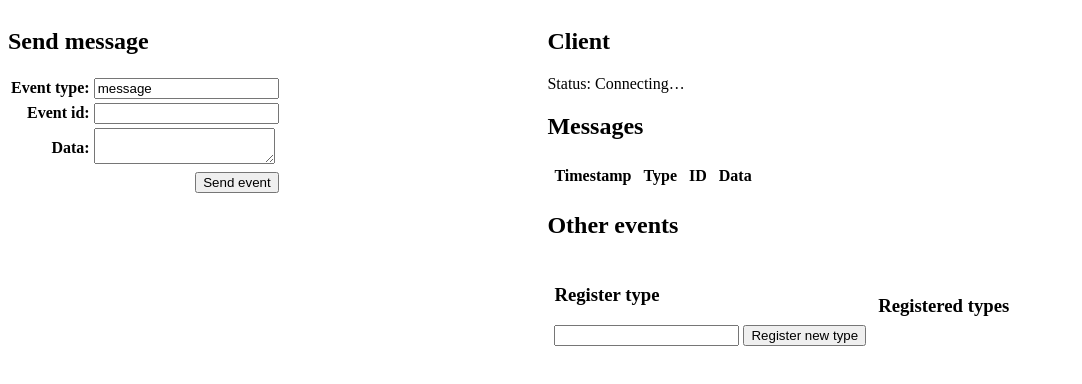
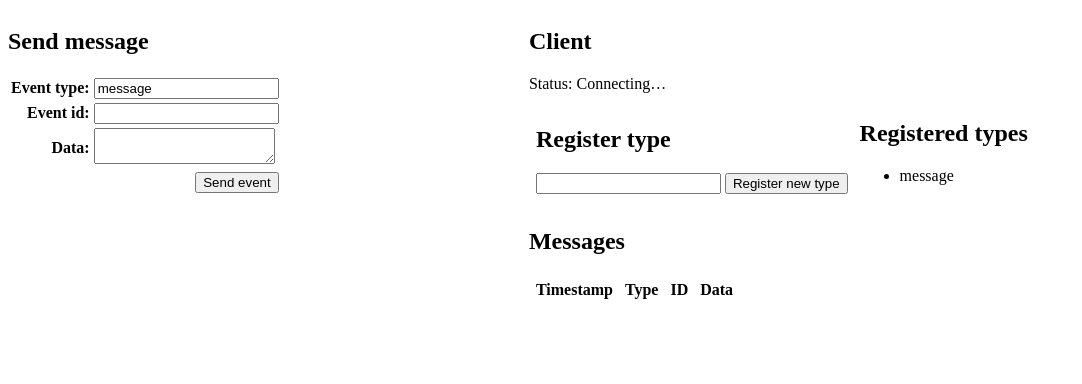
Before and after one commit to fizker/server-sent-events-demo, a website: page client/index.html in a window 1280 px wide. Shown: the whole page, without its empty margins (0-1082 px from the left). Drawn offline with Linux system fonts and the light colour scheme; no server answers.

Commit message:
Optimized the UI

```diff
--- a/client/index.html
+++ b/client/index.html
@@ -63,6 +63,22 @@
 		Status:
 		<span id="status">Connecting…</span>
 	</label>
+	<table>
+		<tr>
+			<td>
+				<h2>Register type</h2>
+				<form onsubmit="registerNewType(event).catch(console.error)">
+					<input name="type">
+					<button>Register new type</button>
+				</form>
+			</td>
+			<td>
+				<h2>Registered types</h2>
+				<ul id="registered-types">
+				</ul>
+			</td>
+		</tr>
+	</table>
 	<h2>Messages</h2>
 	<table>
 		<thead>
@@ -75,23 +91,6 @@
 		</thead>
 		<tbody id="messages">
 		</tbody>
-	</table>
-	<h2>Other events</h2>
-	<table>
-		<tr>
-			<td>
-				<h3>Register type</h3>
-				<form onsubmit="registerNewType(event).catch(console.error)">
-					<input name="type">
-					<button>Register new type</button>
-				</form>
-			</td>
-			<td>
-				<h3>Registered types</h3>
-				<ul id="registered-types">
-				</ul>
-			</td>
-		</tr>
 	</table>
 </section>
 
@@ -107,10 +106,7 @@
 		console.log("Event source is open")
 		statusLabel.innerHTML = "Open"
 	}
-	eventSource.onmessage = (message) => {
-		console.log({ message })
-		addEventMessage("message", message)
-	}
+	addType("message")
 
 	function addEventMessage(type, message) {
 		const row = messageContainer.insertRow(0)
@@ -121,7 +117,7 @@
 	}
 
 	function addType(type) {
-		if(type === "message" || types.has(type)) {
+		if(types.has(type)) {
 			return
 		}
 		console.log('adding type', { type })
```
